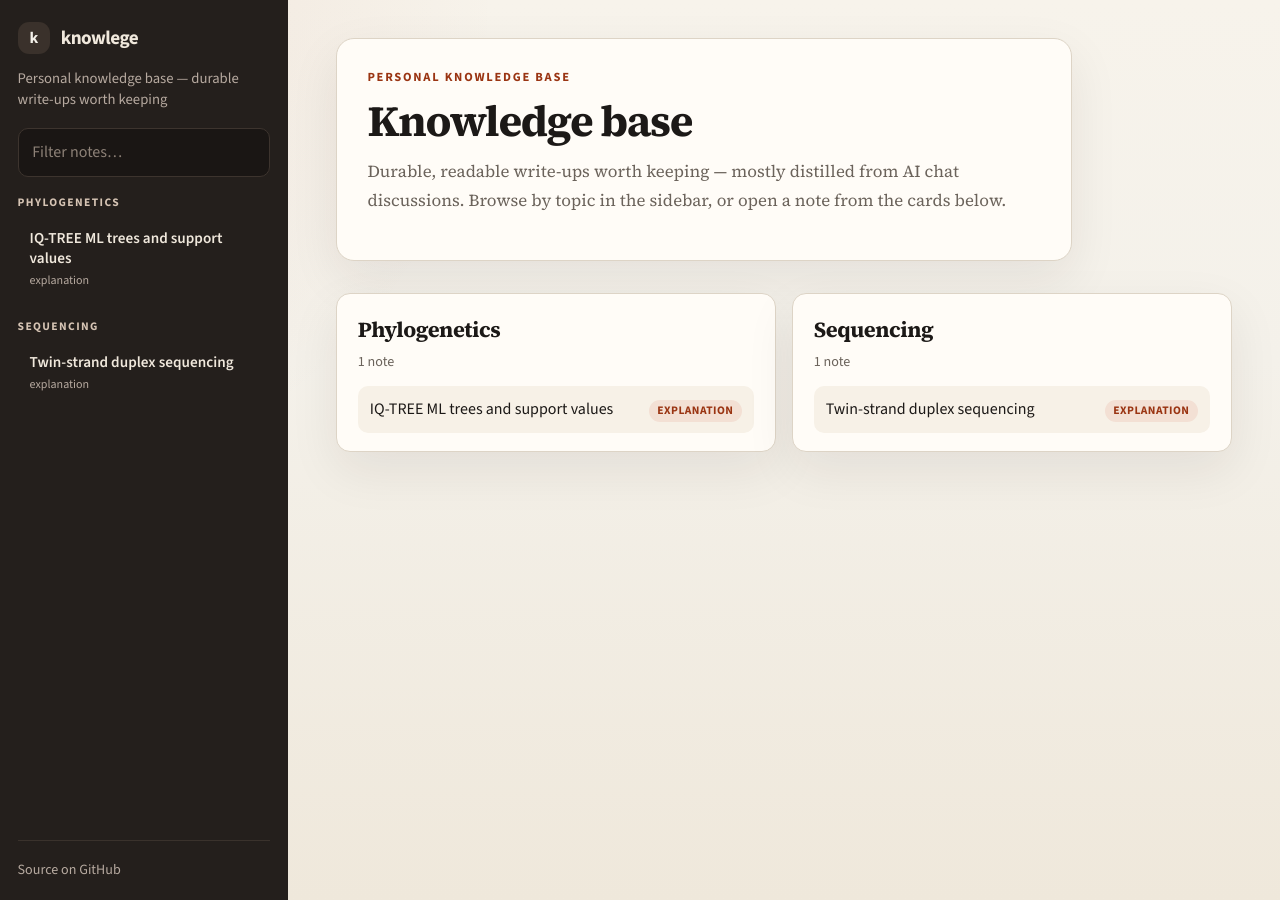
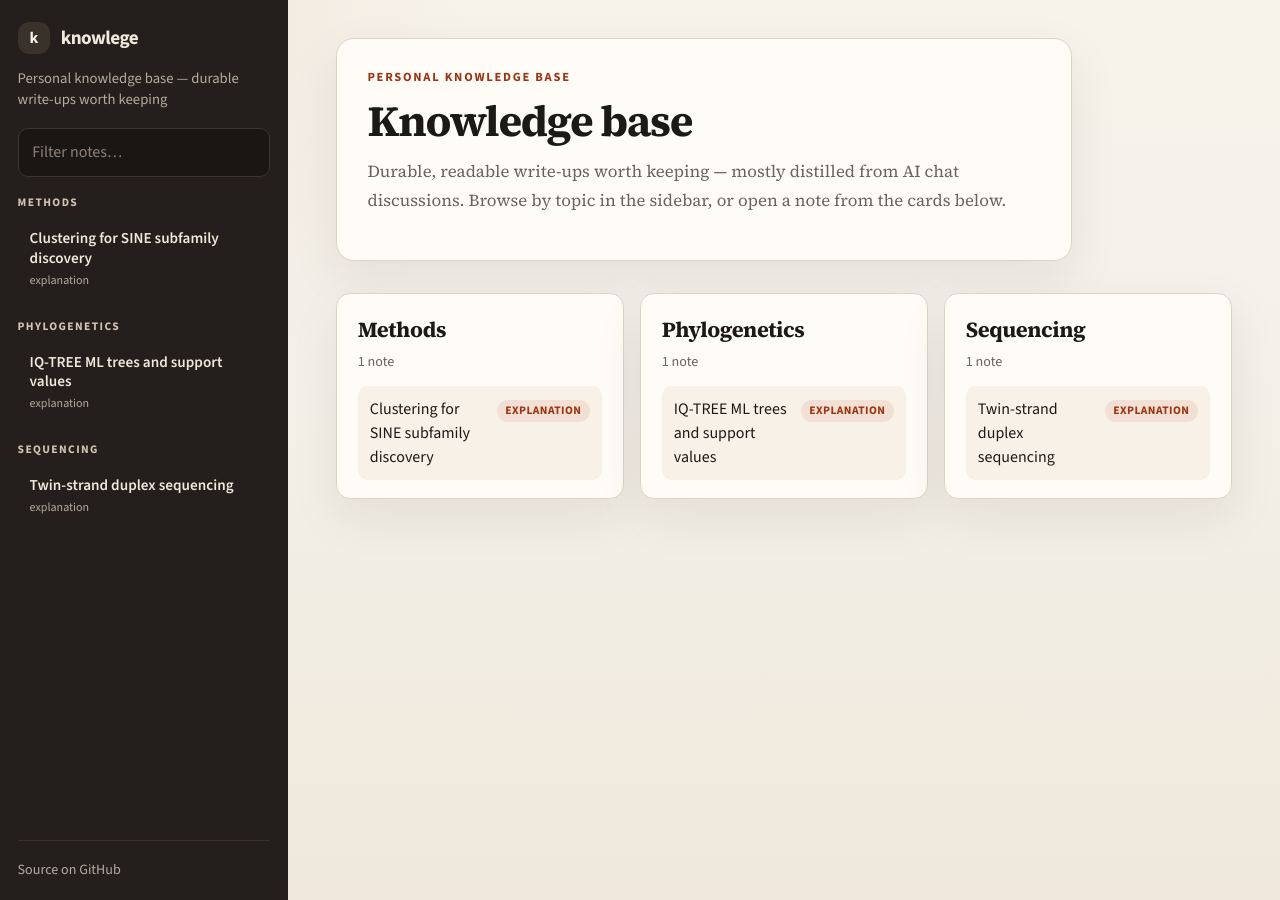
Before and after one commit to Toki-bio/knowlege, a Jekyll site: the page built from index.md, in a window 1280 px wide. Built offline with Jekyll 4.4.1, drawn with Linux system fonts in a browser that asks for light colours; some of the changed lines change nothing that is shown.

Commit message:
Add methods note on clustering for SINE subfamily discovery

````diff
--- a/_config.yml
+++ b/_config.yml
@@ -34,3 +34,7 @@ defaults:
       path: "sequencing"
     values:
       topic: Sequencing
+  - scope:
+      path: "methods"
+    values:
+      topic: Methods
--- /dev/null
+++ b/methods/clustering-for-sine-subfamily-discovery.md
@@ -0,0 +1,355 @@
+---
+title: Clustering for SINE subfamily discovery
+type: explanation
+---
+
+> Type: explanation
+
+# Clustering for de novo SINE subfamily discovery
+
+## The question this note answers
+
+Could **K-means** or **Gaussian Mixture Models (GMMs)** help with **de novo SINE discovery and classification** — for example after a pipeline like [SINE-de-novo-genome-scan](https://github.com/Toki-bio/SINE-de-novo-genome-scan)?
+
+Short answer:
+
+> They are **not** established methods for assigning SINE subfamilies.
+> They **are** a plausible next step for **candidate discovery**: proposing groups that still need biological validation.
+
+That distinction matters. Treating a cluster label as a subfamily name is how clustering becomes cargo-cult taxonomy. Treating a cluster as a hypothesis is how it becomes useful.
+
+---
+
+## What "subfamily" already means in SINE work
+
+In practice, SINE subfamilies are not defined by an unsupervised algorithm. They are defined by a combination of:
+
+* shared diagnostic mutations relative to a parent consensus,
+* recoverable consensus sequences,
+* phylogenetic coherence (often monophyly among copies),
+* structural hallmarks (A-box / B-box promoters, poly(A) or related 3′ tails, target-site duplications),
+* and, when available, placement against curated libraries (Dfam, Repbase / RepeatMasker libraries, SINEbase, manuscript-specific consensuses).
+
+The standard toolkit is therefore homology- and model-driven:
+
+| Approach | Typical role |
+| --- | --- |
+| BLAST / ssearch / RepeatMasker | detect copies against known models |
+| Consensus reconstruction | define the unit being classified |
+| Profile HMMs | sensitive recognition of known families |
+| Phylogenetics | test whether a proposed group hangs together |
+| Curated databases | name and compare against prior annotation |
+| Supervised ML (increasingly) | classify into already-labelled classes |
+
+K-means and GMMs do not replace that stack. If they enter the workflow at all, they enter as a **proposal engine** sitting between "I have many SINE-like copies" and "I claim a new subfamily."
+
+---
+
+## Two kinds of clustering that are easy to confuse
+
+SINE pipelines already "cluster" in several places. Those steps are not the same as GMM-based subfamily discovery.
+
+### 1. Sequence-identity clustering (redundancy reduction)
+
+In `SINE-de-novo-genome-scan`, fragments of known SINE consensuses are clustered with `vsearch` at **85% identity** before genome search. That step asks:
+
+> Which query fragments are near-duplicates of each other?
+
+Its job is to thin a search library, not to invent subfamilies in a new genome.
+
+### 2. Genomic hit merging (locus assembly)
+
+Later, genome hits within a window (e.g. 500 bp) are merged into candidate loci. That step asks:
+
+> Which hits probably belong to the same insertion?
+
+Again: locus definition, not subfamily taxonomy.
+
+### 3. Feature-space clustering (the proposal discussed here)
+
+This is different. After you have a set of high-confidence SINE copies from a genome, you represent each copy as a **numeric feature vector** and cluster in that space. That step asks:
+
+> Do these copies fall into natural groups that might correspond to undescribed lineages?
+
+Only this third sense is what K-means / GMM are being considered for.
+
+```
+Sequence-identity clustering   →  reduce redundant queries
+Genomic hit merging            →  assemble loci
+Feature-space clustering       →  propose candidate subfamilies
+```
+
+---
+
+## Where clustering belongs in a discovery pipeline
+
+A useful placement is **after detection, before naming**:
+
+```
+Genome
+   ↓
+SINE detector
+(e.g. fragment search → locus merge → candidates.fa)
+   ↓
+Quality filter
+(drop truncated / low-confidence copies)
+   ↓
+Feature extraction
+   ↓
+Clustering (K-means / GMM / Bayesian mixture)
+   ↓
+Candidate groups
+   ↓
+Biological validation
+(consensus, diagnostics, phylogeny, structure)
+   ↓
+Subfamily proposal  — or rejection
+```
+
+The detector remains responsible for "is this a SINE-like insertion?"
+Clustering is responsible only for "do these insertions look like they form separable groups?"
+
+That matches the spirit of existing de novo tribe / young-lineage clustering in other SINE workflows: unsupervised grouping is a starting point, not the final taxonomy.
+
+---
+
+## Why the method is hypothesis generation, not classification
+
+A cluster is cheap. A subfamily is expensive.
+
+For a cluster to graduate into a candidate subfamily, it should survive checks such as:
+
+* **Shared diagnostics** — do members share substitutions or indels that distinguish them from neighbouring groups?
+* **Consensus recoverability** — does a stable consensus emerge, or is the cluster a grab-bag?
+* **Phylogenetic coherence** — do the copies form a clade, or at least a coherent cloud, relative to related SINEs?
+* **Promoter conservation** — are A-box / B-box (or family-appropriate) motifs coherent within the group?
+* **Age and abundance** — is the group young and expanding, old and eroded, or an artifact of fragmentation?
+* **Genomic distribution** — does it behave like a real mobile-element lineage rather than a local assembly quirk?
+* **Independence from known models** — is it truly novel, or just a degraded / chimeric version of something already named?
+
+Only after those checks does a cluster become biologically interesting.
+
+---
+
+## K-means versus GMM
+
+### K-means
+
+K-means partitions points into *K* groups by minimizing within-cluster squared distance to centroids.
+
+**Strengths**
+
+* simple and fast
+* scales to large copy counts
+* good first look at structure in a feature space
+
+**Weaknesses for SINE data**
+
+* hard assignments: every copy is forced into exactly one cluster
+* assumes roughly compact, spherical clusters
+* struggles with transitional / mosaic sequences
+* requires choosing *K* up front
+
+K-means is a useful baseline. It is a poor final authority on evolutionary boundaries.
+
+### Gaussian Mixture Models
+
+A GMM models the data as a weighted sum of Gaussians. Each copy gets a **probability** of belonging to each component.
+
+**Strengths**
+
+* soft assignments
+* overlapping groups are allowed
+* ambiguous copies remain visible instead of being forcibly labelled
+
+**Weaknesses**
+
+* still assumes Gaussian-shaped components in feature space
+* sensitive to how features are scaled and chosen
+* still needs a principled way to choose the number of components (unless made Bayesian)
+
+For SINE evolution, soft assignment is the biologically attractive part.
+
+---
+
+## Why soft membership matters
+
+SINE subfamilies often arise by progressive accumulation of changes:
+
+```
+Subfamily A
+      \
+       \
+     transitional copies
+            \
+             \
+           Subfamily B
+```
+
+Hard clustering forces a false choice:
+
+```
+A
+or
+B
+```
+
+A GMM can instead say:
+
+```
+P(A) = 0.63
+P(B) = 0.37
+```
+
+Those intermediate copies are not noise to be cleaned away. They are often the most interesting objects in the dataset: possible nascent lineages, incompletely sorted variants, or chimeras.
+
+In other words, GMM is useful not only for the clusters it finds, but for the **uncertainty** it preserves.
+
+---
+
+## What to cluster on
+
+Raw k-mer frequencies are an easy default and usually a weak one. They mix true diagnostic signal with composition noise, truncated ends, and homology to unrelated AT-rich sequence.
+
+More useful is a compact feature vector built from biology-facing quantities, for example:
+
+| Feature class | Examples |
+| --- | --- |
+| Divergence | distance to nearest known consensus; private substitutions |
+| Diagnostics | presence/absence of candidate defining mutations |
+| Indels | characteristic insertions/deletions relative to a parent model |
+| Structure | A-box / B-box integrity; tail length and purity |
+| Flanks | TSD length/identity; insertion motif |
+| Age proxies | substitution level; CpG decay where relevant |
+| Embeddings | learned sequence vectors, if used carefully and validated |
+
+The representation decides the biology you are allowed to discover. Cluster identity-space and you rediscover percent-identity tribes. Cluster diagnostic-mutation space and you are closer to classical subfamily logic.
+
+---
+
+## Small clusters and outliers are the point
+
+In a real genome scan, the largest clusters are usually boring in the best sense: they recover abundant, already-known or easily consensus-able groups.
+
+The scientifically valuable residue is often:
+
+* small but stable clusters,
+* copies with middling probability under every major component,
+* outliers poorly explained by the whole mixture.
+
+These may be:
+
+* previously undescribed subfamilies,
+* lineage-specific variants,
+* chimeric or rearranged SINEs,
+* or simply assembly / detection artifacts.
+
+So the analysis should be designed to **surface** rare structure, not only to paint the dominant clouds.
+
+---
+
+## Why Bayesian mixtures are attractive
+
+Ordinary GMM still asks you to choose *K*. For de novo SINE work, that is awkward because the number of real lineages is exactly what you do not know.
+
+A **Bayesian Gaussian mixture** (or a Dirichlet-process mixture) is attractive because:
+
+* the number of components can be inferred rather than fixed by hand,
+* unused components are driven toward vanishing weight,
+* uncertainty about *K* becomes part of the model instead of a silent tuning knob.
+
+That does not remove the need for biological validation. It only reduces one arbitrary choice in the proposal stage.
+
+Conceptual target:
+
+```
+High-confidence SINE copies
+        ↓
+Feature matrix
+        ↓
+Bayesian / Dirichlet-process GMM
+        ↓
+Candidate components + membership probabilities
+        ↓
+Consensus + diagnostics + phylogeny
+        ↓
+Keep / split / reject each component
+```
+
+---
+
+## Concrete placement after SINE-de-novo-genome-scan
+
+The public pipeline already ends near the right hand-off point. After `sine_scan.sh` you have:
+
+* `candidate_loci.bed`
+* `candidates.fa`
+
+That is the natural insertion point for feature-space clustering:
+
+```
+sine_scan.sh
+   → candidates.fa
+        ↓
+filter to full-length / high-quality copies
+        ↓
+align to nearest seed consensus (or all-vs-all among candidates)
+        ↓
+build feature table
+        ↓
+Bayesian GMM
+        ↓
+per-cluster consensuses
+        ↓
+SubFam / SINEderella-style assignment logic
+   or phylogenetic tests against known libraries
+```
+
+Important boundary:
+
+* **Do not** replace the detector with clustering.
+* **Do not** treat GMM labels as final subfamily names.
+* **Do** use clustering to prioritize which candidate sets deserve consensus reconstruction and manual/phylogenetic review.
+
+This also clarifies what the existing `vsearch --id 0.85` step is *not*: it is library compression before search, not subfamily discovery in the target genome.
+
+---
+
+## Practical failure modes
+
+If this approach is tried carelessly, the usual failure modes are predictable:
+
+1. **Clustering truncated junk** — 5′ or 3′ fragments form "subfamilies" that are really incompleteness classes.
+2. **Clustering composition** — AT-rich tails and low-complexity sequence dominate the metric.
+3. **Re-discovering detection bias** — copies found by the same seed fragment cluster together because of search ancestry, not biology.
+4. **Over-splitting by age** — old degraded copies of one lineage shatter into many clusters.
+5. **Under-splitting by homology** — distinct young subfamilies remain too close in feature space and collapse into one component.
+6. **Naming too early** — exporting cluster IDs as if they were curated subfamily names.
+
+Mitigations follow directly: filter before clustering, choose features that encode diagnostics rather than raw composition, validate every kept component with consensus and phylogeny, and keep cluster IDs internal until validation succeeds.
+
+---
+
+## What this is not claiming
+
+To keep the claim honest:
+
+* K-means / GMM are **not** presented here as standard SINE subfamily classifiers in the literature.
+* This note does **not** assert that published SINE taxonomies were built primarily by mixture models.
+* Integration with `SINE-de-novo-genome-scan` is architectural: the natural hand-off is after `candidates.fa`, not a claim that the repository already implements GMM subfamily calling.
+
+The valuable idea from the discussion is narrower and stronger:
+
+> After reliable SINE detection, unsupervised mixture modelling in a biologically chosen feature space is a reasonable way to **propose** candidate subfamilies — especially when assignments are probabilistic and every proposal is forced through consensus and phylogenetic validation.
+
+---
+
+## Key takeaways
+
+* Use homology, consensuses, HMMs, phylogenetics, and curated libraries to define SINE subfamilies.
+* Use K-means / GMM only as a **hypothesis generator** after high-confidence copies exist.
+* Distinguish redundancy clustering and locus merging from feature-space subfamily proposal.
+* Prefer soft, preferably Bayesian, mixtures over hard K-means when evolutionary boundaries are gradual.
+* Feature choice is the biology; the clustering algorithm is only the grouping machinery.
+* Small clusters, ambiguous memberships, and outliers are often more informative than the giant known groups.
+* No cluster becomes a subfamily until diagnostics, consensus, and phylogeny agree.
````
Also changed, not shown: README.md.
